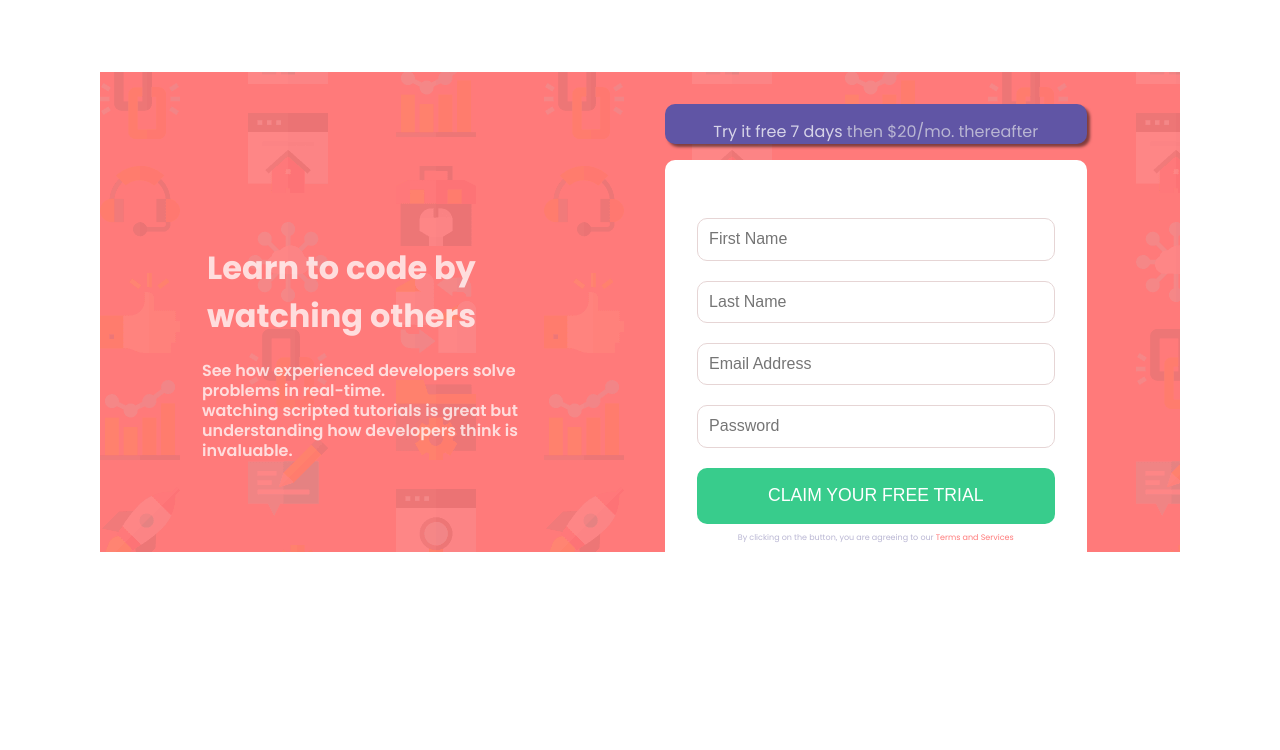
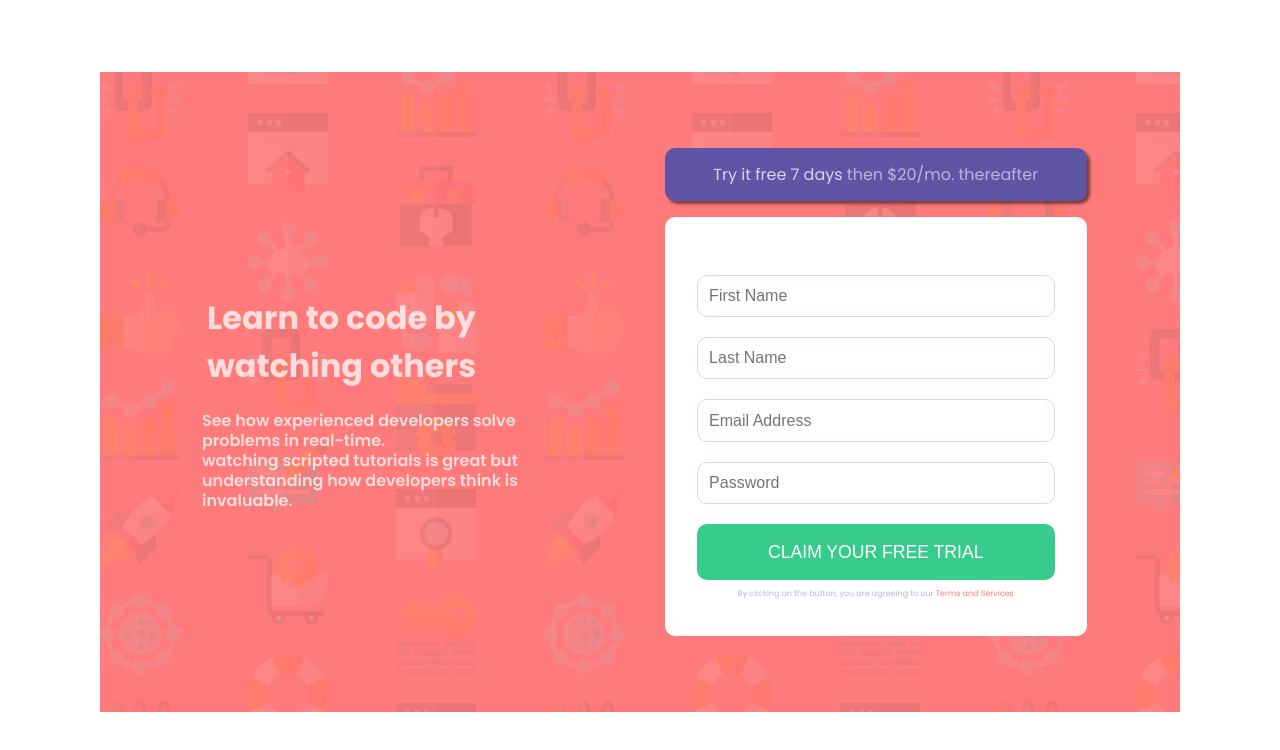
Before and after one commit to efezinoidisi/media-queries, a plain HTML site: page index.html in a window 1280 px wide. Drawn offline with Linux system fonts and the light colour scheme.

Commit message:
work on css

```diff
--- a/style.css
+++ b/style.css
@@ -18,7 +18,7 @@ body {
 
 main {
     width: 90%;
-    height: 60vh;
+    height: 80vh;
     margin: auto;
     padding: 70px;
     display: grid;
@@ -64,14 +64,14 @@ main {
 
 .top {
     width: 100%;
-    height: 10%;
+    height: 15%;
     margin-bottom: 1em;
     text-align: center;
     border: none;
     border-radius: 10px;
     background-color: hsl(248, 32%, 49%);
     color: hsl(246, 25%, 77%);
-    padding: 15px;
+    padding: 14px;
     box-shadow: 3px 3px 3px rgba(0, 0, 0, 0.5);
 }
 
@@ -211,3 +211,4 @@ form button {
     .bottom p {
         padding: 0 60px;
     }
+}
```
